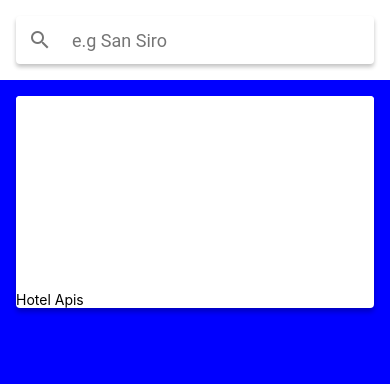
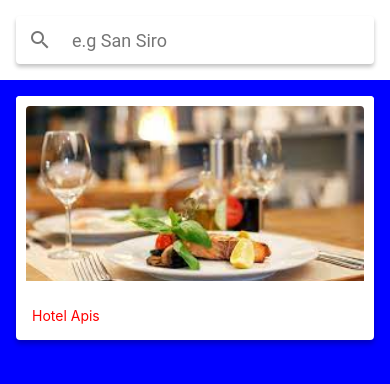
Before and after one commit to Adedipupo/mealsTogo, a React Native app: screen / in a window 390 px wide. Shown: the top 384 px of the page. Built offline with nearby package versions, Linux system fonts and the light colour scheme.

Commit message:
restuarant-card

```diff
--- a/App.js
+++ b/App.js
@@ -1,6 +1,6 @@
 import { StatusBar } from 'expo-status-bar';
 import React from 'react';
-import  {RestuarantScreen}  from './src/features/restuarants/screens/restuarant-screen';
+import  {RestuarantScreen}  from './src/features/restuarants/screens/RestuarantScreen';
 
 
 export default function App() {
--- a/package.json
+++ b/package.json
@@ -14,7 +14,8 @@
     "react-dom": "17.0.1",
     "react-native": "0.64.2",
     "react-native-paper": "^4.9.2",
-    "react-native-web": "0.17.1"
+    "react-native-web": "0.17.1",
+    "styled-components": "^5.3.3"
   },
   "devDependencies": {
     "@babel/core": "^7.12.9"
--- a/src/features/restuarants/components/restuarant-info.js
+++ b/src/features/restuarants/components/RestuarantInfoCard.js
@@ -1,10 +1,26 @@
 import React from 'react';
-import { View, Text ,StyleSheet} from 'react-native';
-import { Avatar, Button, Card, Title, Paragraph } from 'react-native-paper';
+import styled from 'styled-components/native';
+import { View, Text } from 'react-native';
+import { Avatar, Button, Card, Paragraph } from 'react-native-paper';
 
 
-const LeftContent = props => <Avatar.Icon {...props} icon="folder" />
-export const RestuarantInfo = ({ restuarant = {} }) => {
+
+
+const RestuarantCard = styled(Card)`
+        backgroundColor: #fff;
+`;
+const RestuarantCardCover = styled(Card.Cover)`
+        padding: 10px;
+        backgroundColor: white;
+`;
+
+const Title = styled(Text)`
+    padding: 16px;
+    color: red;
+`;
+
+
+export const RestuarantInfoCard = ({ restuarant = {} }) => {
 
     const {
         name = 'Hotel Apis',
@@ -19,21 +35,10 @@ export const RestuarantInfo = ({ restuarant = {} }) => {
     } = restuarant;
     return (
         <View>
-            <Card elevation={5} style={styles.card}>
-                <Card.Cover key={name} style={styles.cover} source={photos} />
-                    <Text>{name}</Text>
-            </Card>
+            <RestuarantCard elevation={5}>
+                <RestuarantCardCover key={name} source={{ uri: photos[0] }} />
+                <Title>{name}</Title>
+            </RestuarantCard>
         </View>
     )
 }
-
-const styles = StyleSheet.create({
-    card: {
-        backgroundColor: '#fff',
-    },
-    cover: {
-       padding: 10,
-       backgroundColor: 'white'
-
-    }
-})
--- a/src/features/restuarants/screens/restuarant-screen.js
+++ b/src/features/restuarants/screens/RestuarantScreen.js
@@ -1,7 +1,7 @@
 import React from "react";
 import { StatusBar, StyleSheet, Text, View, SafeAreaView } from 'react-native';
 import { Searchbar } from 'react-native-paper';
-import { RestuarantInfo } from "../components/restuarant-info";
+import { RestuarantInfoCard } from "../components/RestuarantInfoCard";
 
 
 export const RestuarantScreen = () => {
@@ -13,7 +13,7 @@ export const RestuarantScreen = () => {
       />
     </View>
     <View style={{ flex: 1, padding: 16, backgroundColor: "blue" }}>
-      <RestuarantInfo />
+      <RestuarantInfoCard />
     </View>
   </SafeAreaView>
   )
```
Also changed, not shown: 1 other file (tests, documents, lock files or other folders).
